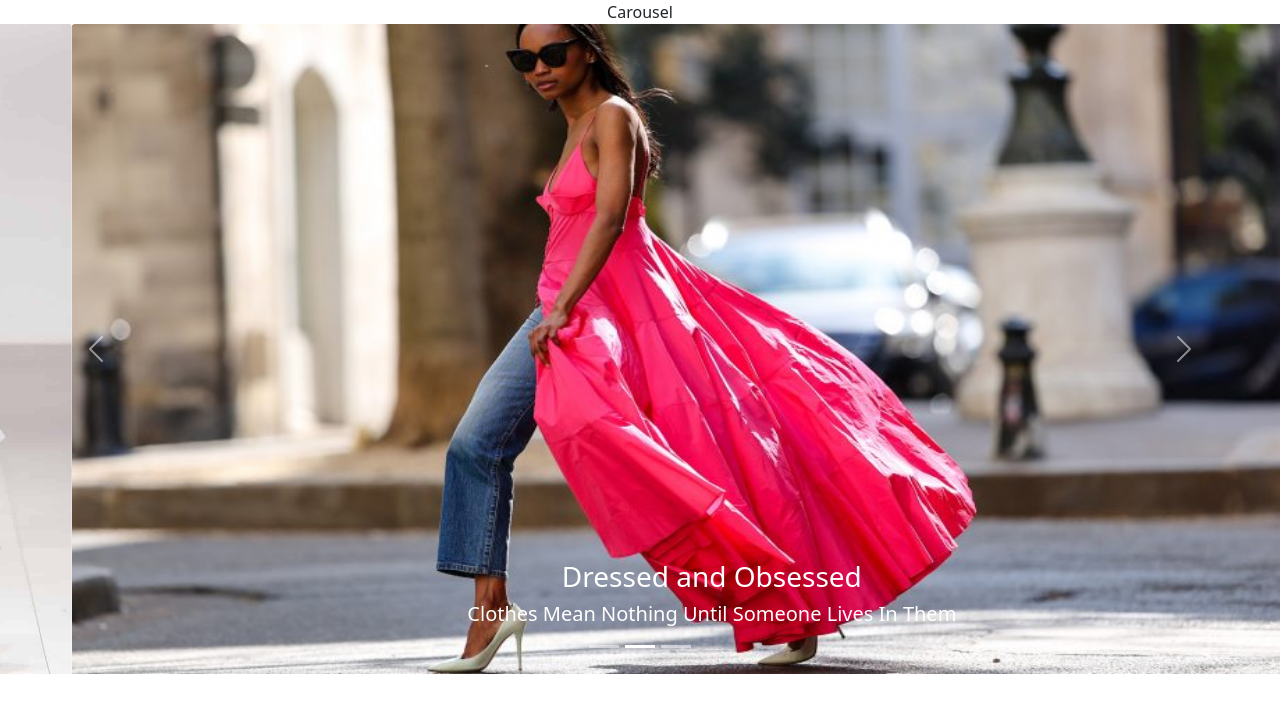
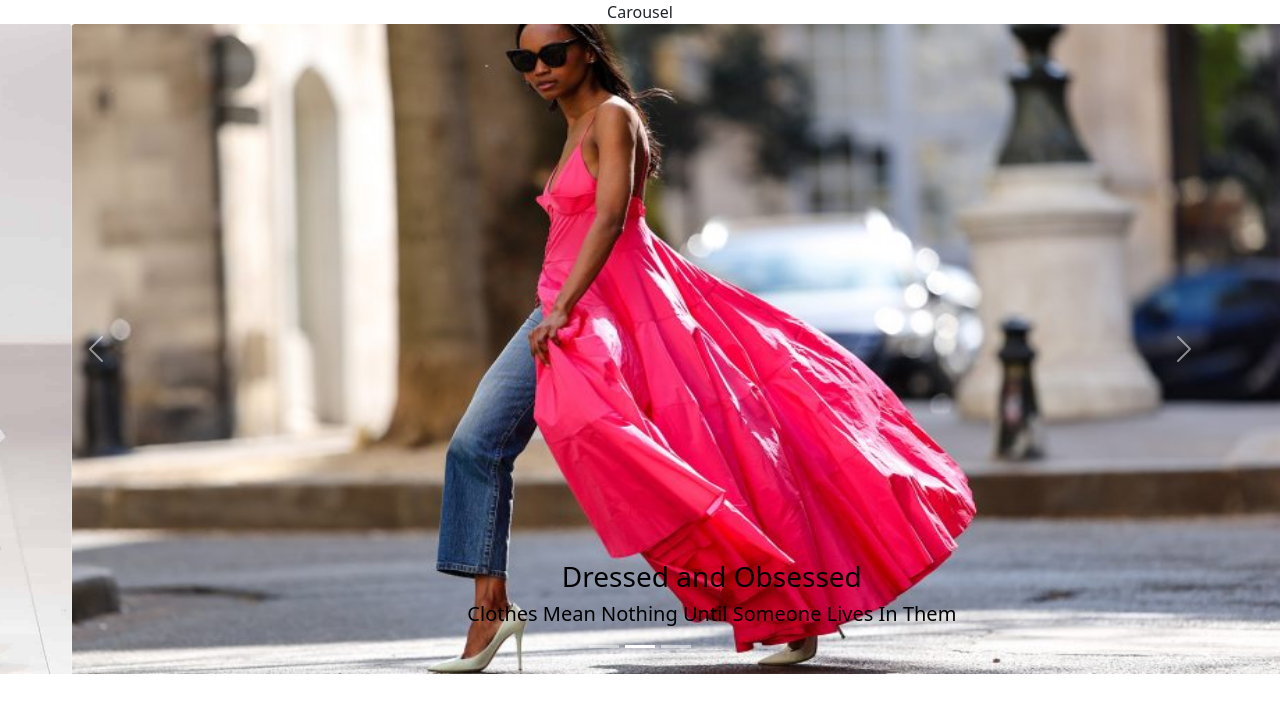
Before and after one commit to Fribiro/Akeo-Fashion-Ecommerce, a React (Create React App) app in the folder akeo-ecommerce/: page / in a window 1280 px wide. Shown: the top 712 px of the page. Built offline with nearby package versions, Linux system fonts and the light colour scheme.

Commit message:
Added carousel

```diff
--- a/akeo-ecommerce/src/App.css
+++ b/akeo-ecommerce/src/App.css
@@ -41,6 +41,6 @@
   width: 100%;
 }
 
-/* .hero {
+.hero {
   color: black;
-} */
+}
```
